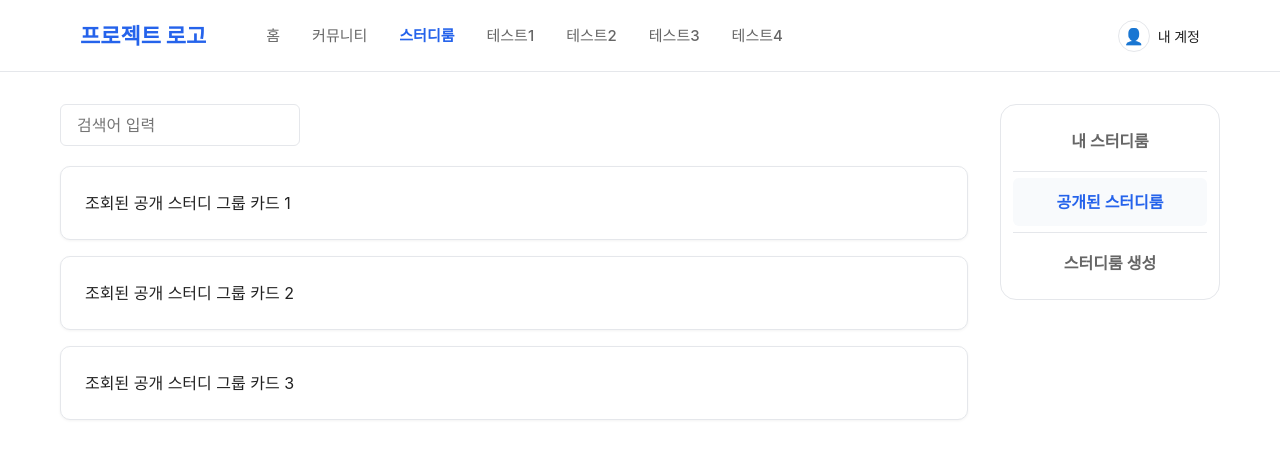
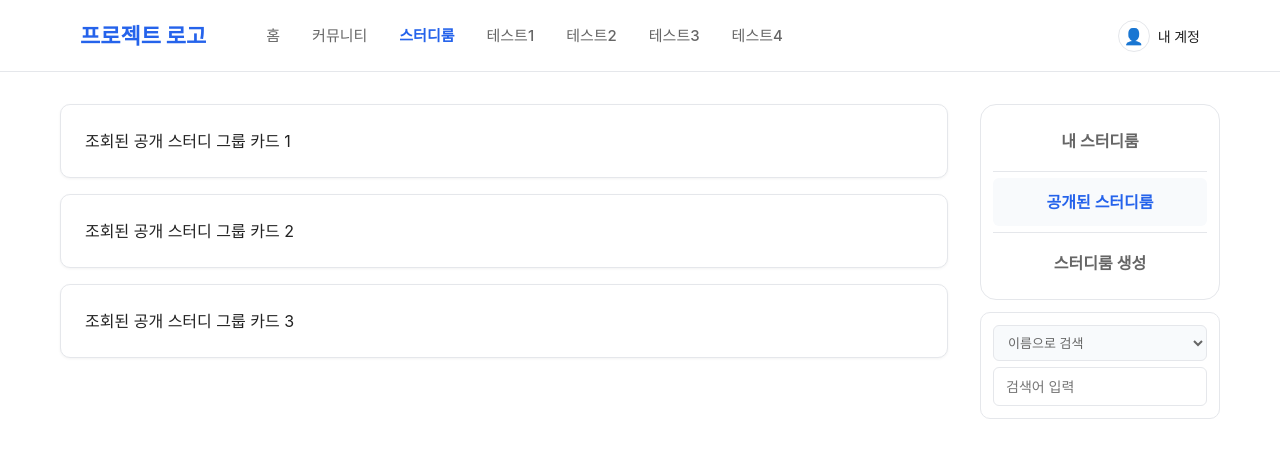
Before and after one commit to KoreanICT/projectA, a React (Create React App) app in the folder front/: page /homeGroup in a window 1280 px wide. Shown: the top 458 px of the page. Built offline with nearby package versions, Linux system fonts and the light colour scheme; a web font is replaced by a local one.

Commit message:
최근 커밋

```diff
--- a/front/src/cont/study_group/Group_Home.tsx
+++ b/front/src/cont/study_group/Group_Home.tsx
@@ -6,19 +6,15 @@ export const Group_Home: React.FC = () => {
     const [currentTab, setCurrentTab] = useState<'public' | 'my'>('public');
     const [isModalOpen, setIsModalOpen] = useState<boolean>(false);
 
+    // 검색 조건 상태
+    const [searchType, setSearchType] = useState<'name' | 'tag'>('name');
+    const [searchTerm, setSearchTerm] = useState<string>('');
+
     return (
         <div className="container">
             <div className="study-page-layout">
                 {/* 1. 메인 콘텐츠 영역 (좌측) */}
                 <main className="study-main-content">
-                    <div className="study-search-wrapper">
-                        <input
-                            type="text"
-                            placeholder="검색어 입력"
-                            className="study-search-input"
-                        />
-                    </div>
-
                     <div className="study-list-wrapper">
                         <div className="study-card">
                             조회된 {currentTab === 'public' ? '공개' : '내'} 스터디 그룹 카드 1
@@ -37,6 +33,10 @@ export const Group_Home: React.FC = () => {
                     currentTab={currentTab}
                     onTabChange={(tab) => setCurrentTab(tab)}
                     onOpenCreateModal={() => setIsModalOpen(true)}
+                    searchType={searchType}
+                    onSearchTypeChange={(type) => setSearchType(type)}
+                    searchTerm={searchTerm}
+                    onSearchChange={(value) => setSearchTerm(value)}
                 />
 
                 {/* 3. 스터디룸 생성 모달 */}
--- a/front/src/cont/study_group/Group_Sidebar.tsx
+++ b/front/src/cont/study_group/Group_Sidebar.tsx
@@ -1,18 +1,27 @@
 import React from 'react';
 
-interface StudySidebarProps {
+interface GroupSidebarProps {
     currentTab: 'public' | 'my';
     onTabChange: (tab: 'public' | 'my') => void;
     onOpenCreateModal: () => void;
+    searchType: 'name' | 'tag';
+    onSearchTypeChange: (type: 'name' | 'tag') => void;
+    searchTerm: string;
+    onSearchChange: (value: string) => void;
 }
 
-export const Group_Sidebar: React.FC<StudySidebarProps> = ({
+export const Group_Sidebar: React.FC<GroupSidebarProps> = ({
     currentTab,
     onTabChange,
     onOpenCreateModal,
+    searchType,
+    onSearchTypeChange,
+    searchTerm,
+    onSearchChange,
 }) => {
     return (
         <aside className="study-sidebar-container">
+            {/* 1. 메뉴 둥근 사각형 박스 (3가지 메뉴만 포함) */}
             <nav className="study-menu-box">
                 <button
                     className={`study-menu-button ${currentTab === 'my' ? 'active' : ''}`}
@@ -39,6 +48,26 @@ export const Group_Sidebar: React.FC<StudySidebarProps> = ({
                     스터디룸 생성
                 </button>
             </nav>
+
+            {/* 2. 메뉴 박스 '밖 아래'에 배치된 드롭다운 통합 검색 박스 */}
+            <div className="sidebar-search-box">
+                <select
+                    className="sidebar-search-select"
+                    value={searchType}
+                    onChange={(e) => onSearchTypeChange(e.target.value as 'name' | 'tag')}
+                >
+                    <option value="name">이름으로 검색</option>
+                    <option value="tag">태그로 검색</option>
+                </select>
+
+                <input
+                    type="text"
+                    placeholder="검색어 입력"
+                    className="sidebar-search-input"
+                    value={searchTerm}
+                    onChange={(e) => onSearchChange(e.target.value)}
+                />
+            </div>
         </aside>
     );
 };
--- a/front/src/cont/study_group/group.model.css
+++ b/front/src/cont/study_group/group.model.css
@@ -11,27 +11,6 @@
     display: flex;
     flex-direction: column;
     gap: 20px;
-}
-
-/* 검색창 */
-.study-search-wrapper {
-    display: flex;
-    justify: flex-end;
-}
-
-.study-search-input {
-    width: 240px;
-    padding: 8px 16px;
-    border: 1px solid var(--border);
-    border-radius: var(--radius-sm);
-    background-color: var(--background);
-    color: var(--text);
-    outline: none;
-    transition: border-color 0.2s;
-}
-
-.study-search-input:focus {
-    border-color: var(--primary);
 }
 
 /* 카드 목록 */
@@ -50,14 +29,18 @@
     box-shadow: 0 1px 3px rgba(0, 0, 0, 0.05);
 }
 
-/* 우측 사이드바 */
+/* 우측 사이드바 컨테이너 */
 .study-sidebar-container {
-    width: 220px;
+    width: 240px;
     position: sticky;
     top: 32px;
     height: fit-content;
+    display: flex;
+    flex-direction: column;
+    gap: 12px; /* 메뉴 상자와 검색 상자 간격 */
 }
 
+/* 1. 상단 메뉴 둥근 상자 */
 .study-menu-box {
     display: flex;
     flex-direction: column;
@@ -91,6 +74,49 @@
     height: 1px;
     background-color: var(--border);
     margin: 6px 0;
+}
+
+/* 2. 메뉴 상자 하단에 위치한 통합 검색 상자 */
+.sidebar-search-box {
+    display: flex;
+    flex-direction: column;
+    gap: 6px;
+    padding: 12px;
+    border: 1px solid var(--border);
+    border-radius: var(--radius-md);
+    background-color: var(--background);
+}
+
+.sidebar-search-select {
+    width: 100%;
+    padding: 8px 10px;
+    font-size: 13px;
+    color: var(--text-secondary);
+    border: 1px solid var(--border);
+    border-radius: var(--radius-sm);
+    background-color: var(--background-secondary);
+    outline: none;
+    cursor: pointer;
+}
+
+.sidebar-search-select:focus {
+    border-color: var(--primary);
+}
+
+.sidebar-search-input {
+    width: 100%;
+    padding: 8px 12px;
+    font-size: 14px;
+    color: var(--text);
+    border: 1px solid var(--border);
+    border-radius: var(--radius-sm);
+    background-color: var(--background);
+    outline: none;
+    transition: border-color 0.2s;
+}
+
+.sidebar-search-input:focus {
+    border-color: var(--primary);
 }
 
 /* 모달 */
```
Also changed, not shown: front/src/cont/study_group/Group_Private.tsx (+11 -0 lines), front/src/cont/study_group/Group_Public.tsx (+11 -0 lines).
